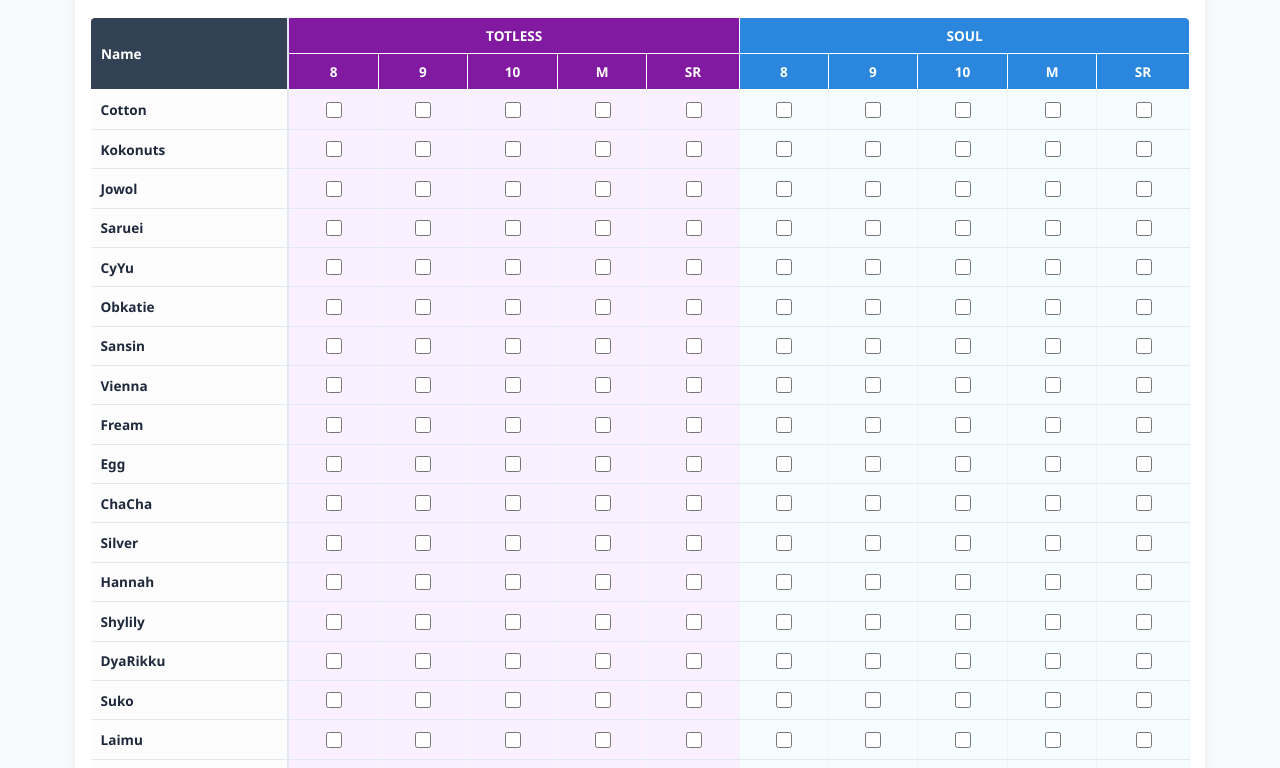
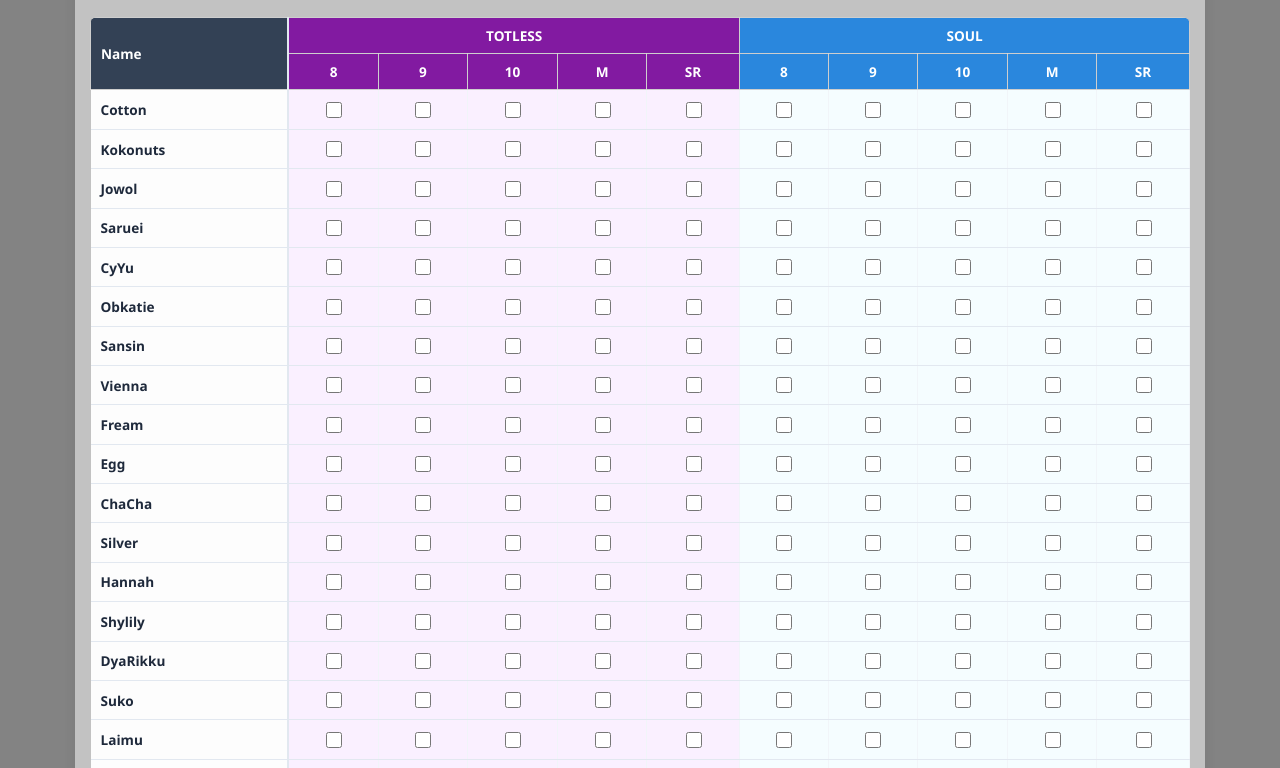
Before and after one commit to WindowsBen/VCard-Checklist, a plain HTML site: page index.html in a window 1280 px wide. Shown: the part 118-886 px from the top of the page. Drawn offline with Linux system fonts and the light colour scheme.

Commit message:
color changes

```diff
--- a/index.html
+++ b/index.html
@@ -8,10 +8,10 @@
         :root {
             --totless-color: #821aa1;
             --soul-color: #2a87dd;
-            --bg: #f8fafc;
+            --bg: #838383;
         }
         body { font-family: 'Segoe UI', system-ui, sans-serif; background-color: var(--bg); padding: 10px; color: #1e293b; }
-        .container { max-width: 1100px; margin: 0 auto; background: white; padding: 15px; border-radius: 12px; box-shadow: 0 10px 15px -3px rgba(0,0,0,0.1); }
+        .container { max-width: 1100px; margin: 0 auto; background: rgb(194, 194, 194); padding: 15px; border-radius: 12px; box-shadow: 0 10px 15px -3px rgba(0,0,0,0.1); }
         h1 { text-align: center; margin-bottom: 5px; font-size: 1.5rem; }
         p.subtitle { text-align: center; color: #64748b; margin-bottom: 20px; font-size: 0.9rem; }
 
```
